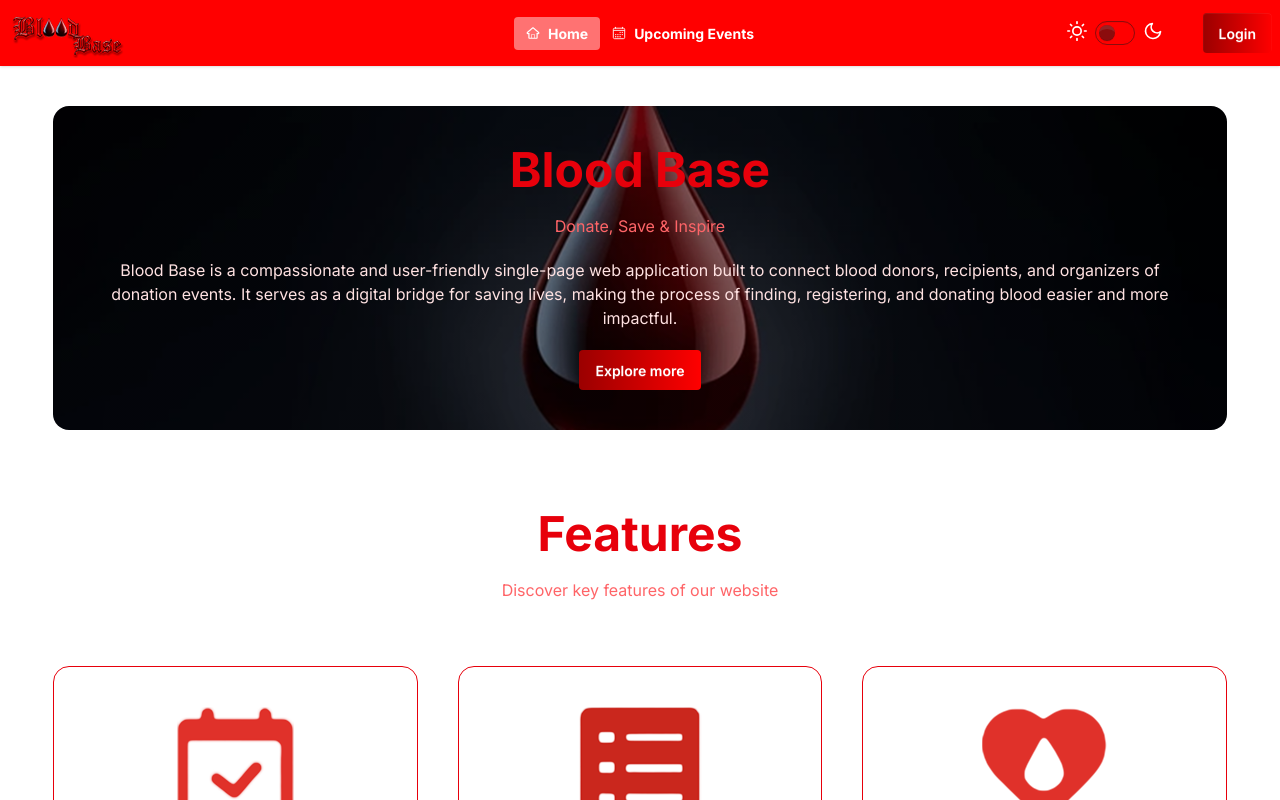
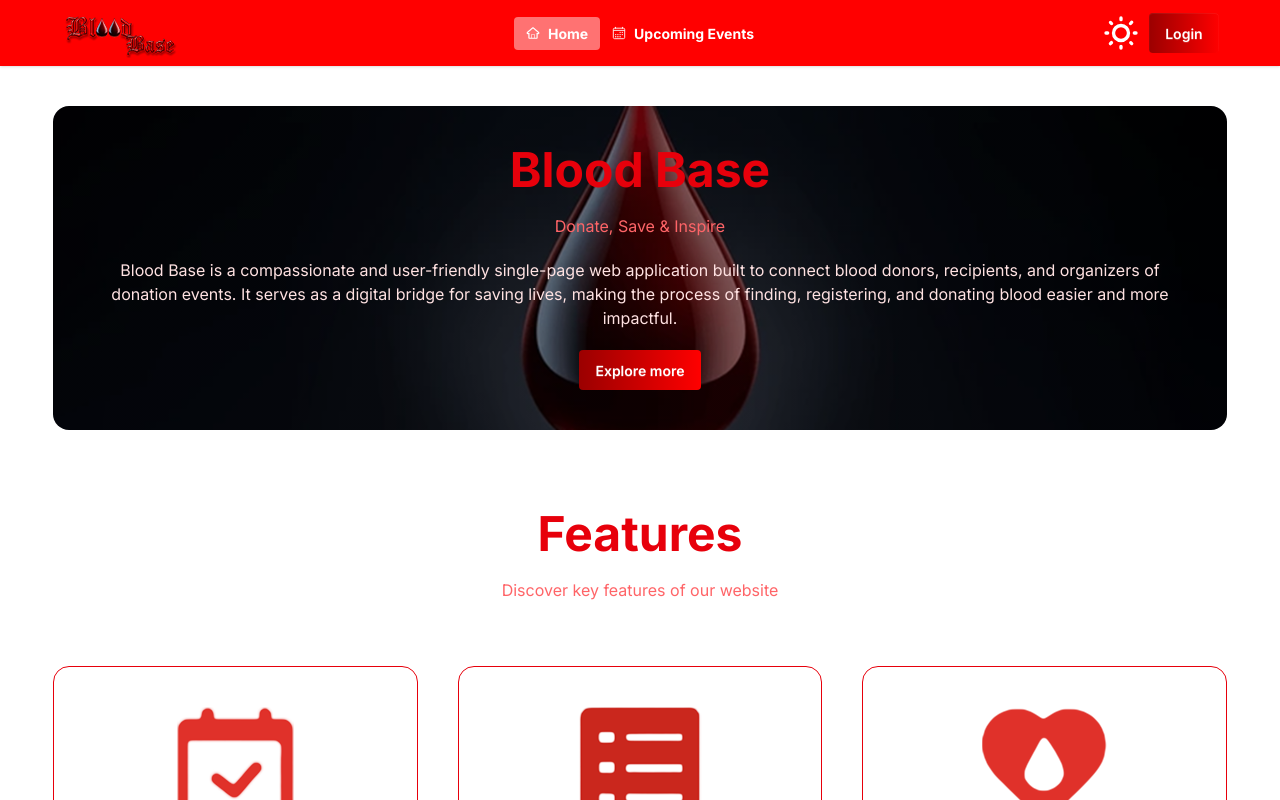
Before and after one commit to MdRehanAli/blood-base-client, a React (Vite) app: page / in a window 1280 px wide. Shown: the top 800 px of the page. Built offline with nearby package versions, Linux system fonts and the light colour scheme; no server answers.

Commit message:
Update navbar

```diff
--- a/src/components/ThemeToggle/ThemeToggle.jsx
+++ b/src/components/ThemeToggle/ThemeToggle.jsx
@@ -2,33 +2,26 @@
 
 const ThemeToggle = () => {
     return (
-        <label className="flex cursor-pointer gap-2 mr-10">
+        <label className="swap swap-rotate mr-2">
+            {/* this hidden checkbox controls the state */}
+            <input type="checkbox" className="theme-controller" value="dark" />
+
+            {/* sun icon */}
             <svg
+                className="swap-off h-10 w-10 fill-current"
                 xmlns="http://www.w3.org/2000/svg"
-                width="20"
-                height="20"
-                viewBox="0 0 24 24"
-                fill="none"
-                stroke="currentColor"
-                strokeWidth="2"
-                strokeLinecap="round"
-                strokeLinejoin="round">
-                <circle cx="12" cy="12" r="5" />
+                viewBox="0 0 24 24">
                 <path
-                    d="M12 1v2M12 21v2M4.2 4.2l1.4 1.4M18.4 18.4l1.4 1.4M1 12h2M21 12h2M4.2 19.8l1.4-1.4M18.4 5.6l1.4-1.4" />
+                    d="M5.64,17l-.71.71a1,1,0,0,0,0,1.41,1,1,0,0,0,1.41,0l.71-.71A1,1,0,0,0,5.64,17ZM5,12a1,1,0,0,0-1-1H3a1,1,0,0,0,0,2H4A1,1,0,0,0,5,12Zm7-7a1,1,0,0,0,1-1V3a1,1,0,0,0-2,0V4A1,1,0,0,0,12,5ZM5.64,7.05a1,1,0,0,0,.7.29,1,1,0,0,0,.71-.29,1,1,0,0,0,0-1.41l-.71-.71A1,1,0,0,0,4.93,6.34Zm12,.29a1,1,0,0,0,.7-.29l.71-.71a1,1,0,1,0-1.41-1.41L17,5.64a1,1,0,0,0,0,1.41A1,1,0,0,0,17.66,7.34ZM21,11H20a1,1,0,0,0,0,2h1a1,1,0,0,0,0-2Zm-9,8a1,1,0,0,0-1,1v1a1,1,0,0,0,2,0V20A1,1,0,0,0,12,19ZM18.36,17A1,1,0,0,0,17,18.36l.71.71a1,1,0,0,0,1.41,0,1,1,0,0,0,0-1.41ZM12,6.5A5.5,5.5,0,1,0,17.5,12,5.51,5.51,0,0,0,12,6.5Zm0,9A3.5,3.5,0,1,1,15.5,12,3.5,3.5,0,0,1,12,15.5Z" />
             </svg>
-            <input type="checkbox" value="dark" className="toggle theme-controller" />
+
+            {/* moon icon */}
             <svg
+                className="swap-on h-10 w-10 fill-current"
                 xmlns="http://www.w3.org/2000/svg"
-                width="20"
-                height="20"
-                viewBox="0 0 24 24"
-                fill="none"
-                stroke="currentColor"
-                strokeWidth="2"
-                strokeLinecap="round"
-                strokeLinejoin="round">
-                <path d="M21 12.79A9 9 0 1 1 11.21 3 7 7 0 0 0 21 12.79z"></path>
+                viewBox="0 0 24 24">
+                <path
+                    d="M21.64,13a1,1,0,0,0-1.05-.14,8.05,8.05,0,0,1-3.37.73A8.15,8.15,0,0,1,9.08,5.49a8.59,8.59,0,0,1,.25-2A1,1,0,0,0,8,2.36,10.14,10.14,0,1,0,22,14.05,1,1,0,0,0,21.64,13Zm-9.5,6.69A8.14,8.14,0,0,1,7.08,5.22v.27A10.15,10.15,0,0,0,17.22,15.63a9.79,9.79,0,0,0,2.1-.22A8.11,8.11,0,0,1,12.14,19.73Z" />
             </svg>
         </label>
     );
--- a/src/pages/Shared/Navbar/Navbar.jsx
+++ b/src/pages/Shared/Navbar/Navbar.jsx
@@ -41,10 +41,12 @@
         <li><NavLink to='/create-event'><IoCreateOutline />Create Event</NavLink></li>
         <li><NavLink to='/manage-events'><LuCalendarCog />Manage Events</NavLink></li>
         <li><NavLink to='/joined-events'><FiUserPlus />Joined Events</NavLink></li>
+        <button className='btn btn-primary' onClick={handleLogout}>Sign Out</button>
     </>
 
     return (
-        <div className="navbar bg-primary text-white font-bold shadow-sm">
+        <div className="bg-primary shadow-sm">
+            <div className='navbar text-white font-bold max-w-7xl mx-auto w-11/12'>
                 <div className="navbar-start">
                     <div className="dropdown">
                         <div tabIndex={0} role="button" className="btn btn-ghost lg:hidden">
@@ -65,9 +67,9 @@
                 </div>
                 {
                     user ?
-                    (<div className='navbar-end'>
+                        (<div className='navbar-end relative'>
                             <ThemeToggle></ThemeToggle>
-                        <div className="relative group inline-block">
+                            <div className="relative group inline-block left-2">
 
                                 <div className="dropdown dropdown-end mr-2">
                                     <div tabIndex={0} role="button" className="flex items-end justify-center">
@@ -84,7 +86,7 @@
                                     {user?.displayName}
                                 </span>
                             </div>
-                        <button onClick={handleLogout}>Sign Out</button>
+                            {/* <button className='btn btn-primary' onClick={handleLogout}>Sign Out</button> */}
                         </div>)
                         :
                         (<div className='navbar-end'>
@@ -93,6 +95,7 @@
                             {/* <NavLink to='/register' className="btn btn-primary">Register</NavLink> */}
                         </div>)
                 }
+            </div>
         </div >
     );
 };
```
Lines whose indentation alone changed are shown as unchanged.
